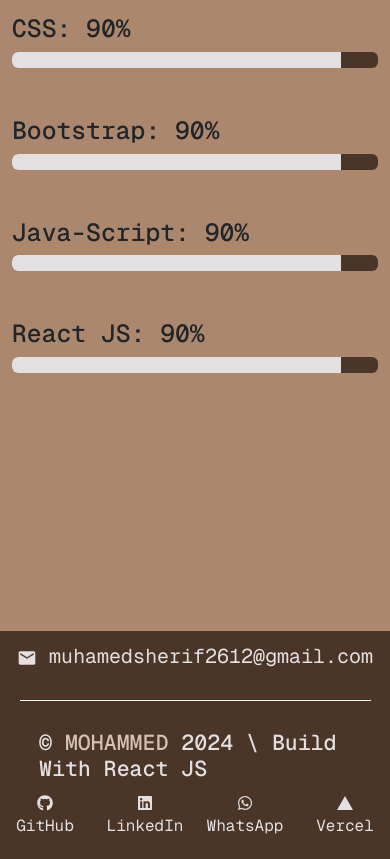
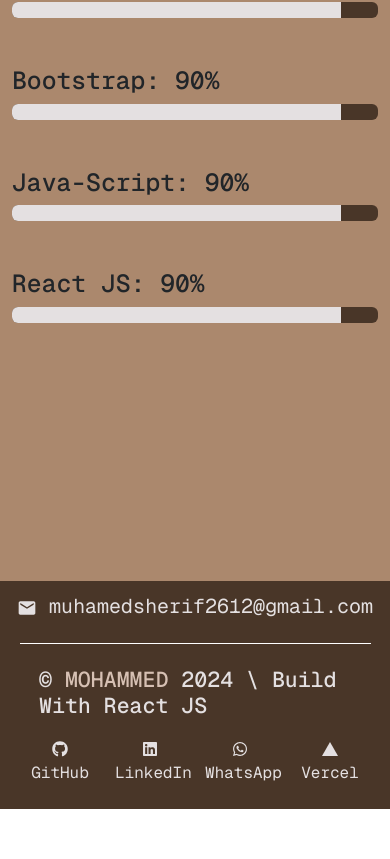
Before and after one commit to MuhamedSherif2/Portfolio, a React (Vite) app: page / in a window 390 px wide. Shown: the part 1107-1966 px from the top of the page. After the commit the page ends 1916 px from the top, so only its background shows below. Built offline with nearby package versions, Linux system fonts and the light colour scheme; a web font is replaced by a local one.

Commit message:
style header

```diff
--- a/src/style.css
+++ b/src/style.css
@@ -18,6 +18,7 @@ header{
     color: var(--fri-color);
     height: 50px;
     padding-top: 5px;
+    position: fixed;
 }
 header .container{
     width: 80%;
@@ -153,7 +154,9 @@ header .container label{
         font-size: 20px;
     }
     .footer .contact .links .link{
-        margin: 0;
+        width: 70px;
+        height: 50px;
+        margin: 10px;
         padding: 0;
     }
 }
```
